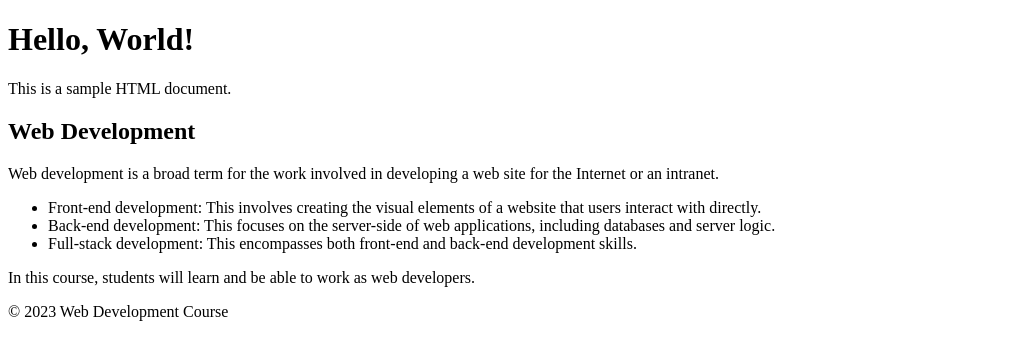
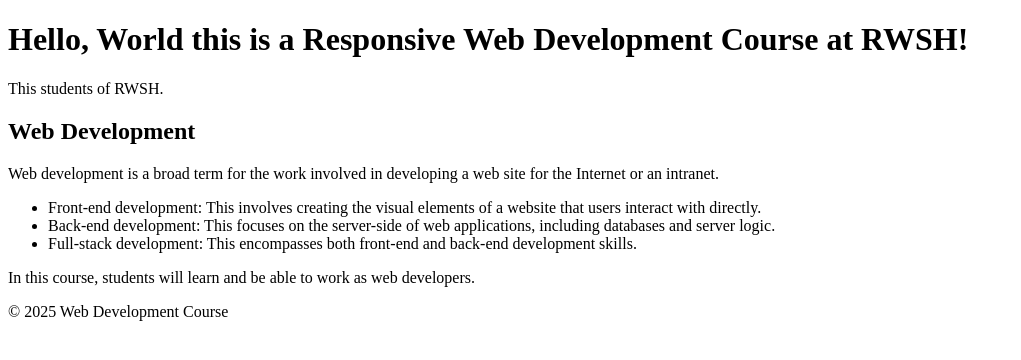
Before and after one commit to M-Salman7869/practice-web-dev, a plain HTML site: page index.html in a window 1280 px wide. Shown: the whole page, without its empty margins (0-1021 px from the left). Drawn offline with Linux system fonts and the light colour scheme.

Commit message:
pratice 2https://github.com/M-Salman7869/practice-web-dev.git

```diff
--- a/index.html
+++ b/index.html
@@ -3,11 +3,11 @@
 <head>
     <meta charset="UTF-8">
     <meta name="viewport" content="width=device-width, initial-scale=1.0">
-    <title>Document</title>
+    <title>RWSH</title>
 </head>
 <body>
-    <h1>Hello, World!</h1>
-    <p>This is a sample HTML document.</p>
+    <h1>Hello, World this is a Responsive Web Development Course at RWSH!</h1>
+    <p>This students of RWSH.</p>
     <h2>Web Development</h2>
     <p>Web development is a broad term for the work involved in developing a web site for the Internet or an intranet.</p>
     <ul>
@@ -17,7 +17,7 @@
     </ul>
     <p>In this course, students will learn and be able to work as web developers.</p>
     <footer>
-        <p>&copy; 2023 Web Development Course</p>
+        <p>&copy; 2025 Web Development Course</p>
     </footer>
 </body>
 </html>
```
